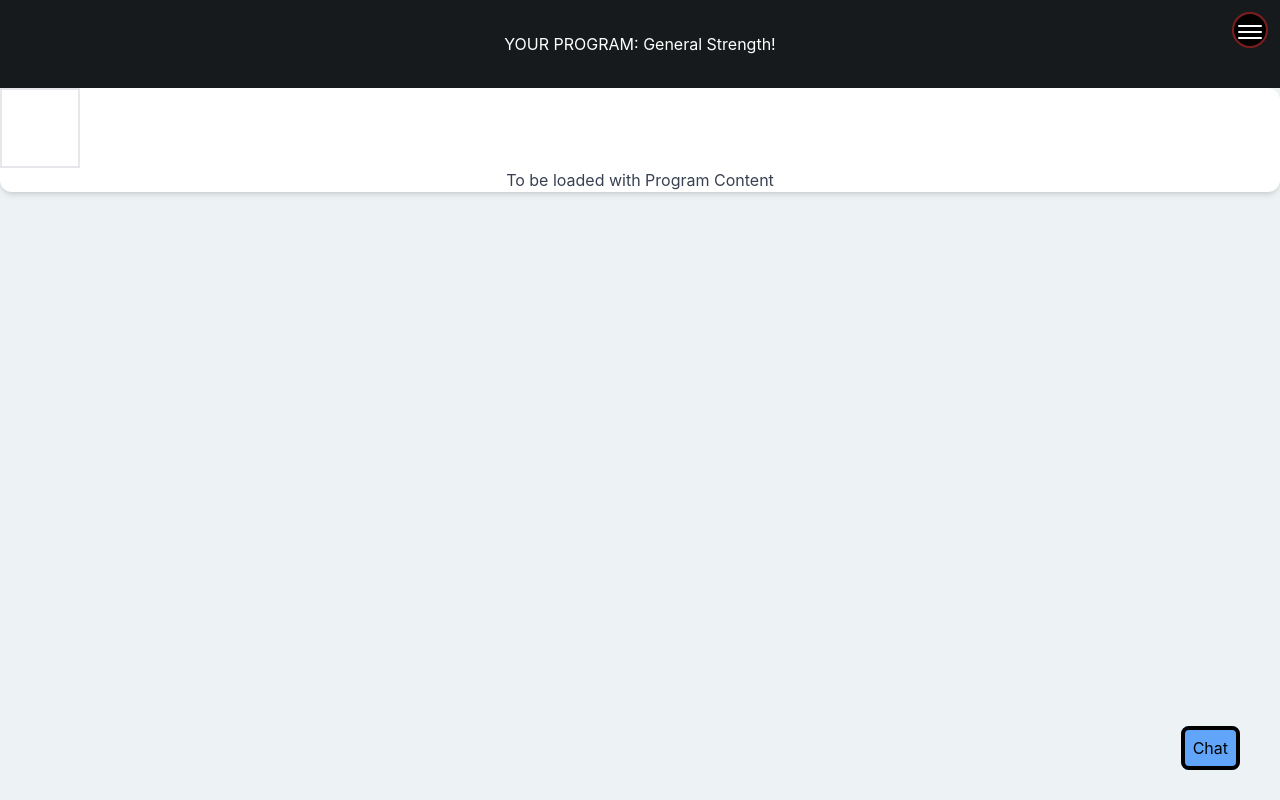
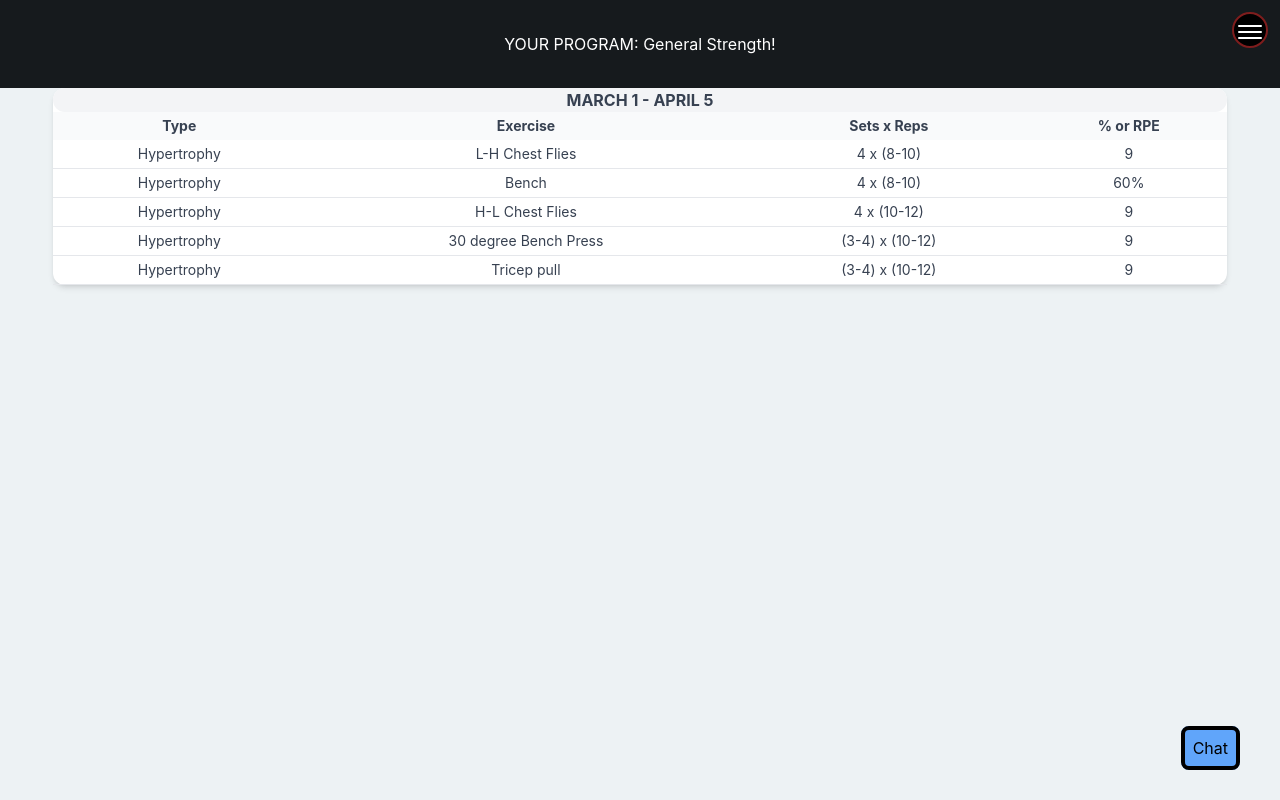
Before and after one commit to kyperbelt/adapted-strength, a React (Create React App) app in the folder frontend/adapted_strength-app/: page /general-program in a window 1280 px wide. Built offline with nearby package versions, Linux system fonts and the light colour scheme.

Commit message:
Entering hardcoded data to test UI

```diff
--- a/frontend/adapted_strength-app/src/pages/program_pages/General.jsx
+++ b/frontend/adapted_strength-app/src/pages/program_pages/General.jsx
@@ -19,13 +19,105 @@ export default function General() {
     return (
         <div className="w-full h-full flex flex-col bottom-20">
             <p className="bg-[#161A1D] text-white bottom-3 px-0 pt-8 pb-8">
-            YOUR PROGRAM: General Strength!
+                YOUR PROGRAM: General Strength!
             </p>
-            <CardBack>
-            <p>
-            <img src={programFiller} className="h-20 w-20 border-solid border-2 content-center flex flex-col boarder-2" alt="workout program" />
-            To be loaded with Program Content
-            </p>
+
+            <CardBack className={`rounded xl:w-11/12 xl:mx-auto w-full`}>
+                <div className="relative overflow-x-auto">
+                    <h1 className="font-bold uppercase rounded-full bg-gray-100">
+                        March 1 - April 5
+                    </h1>
+                    <table className="w-full text-sm text-center rtl:text-right ">
+                        <thead className="text-s rounded-full text-gray-700 bg-gray-50 dark:bg-gray-100 dark:text-[#161A1D]">
+                            <tr>
+                                <th scope="col" className="px-1.5 py-1">
+                                    Type
+                                </th>
+                                <th scope="col" className="px-1.5 py-1">
+                                    Exercise
+                                </th>
+                                <th scope="col" className="px-1.5 py-1">
+                                    Sets x Reps
+                                </th>
+                                <th scope="col" className="px-1.5 py-1">
+                                    % or RPE
+                                </th>
+                            </tr>
+                        </thead>
+                        <tbody>
+                            <tr className="border-b border-gray-200">
+                                <td scope="row" className="px-1.5 py-1">
+                                    Hypertrophy
+                                </td>
+                                <td className="px-1.5 py-1">
+                                    L-H Chest Flies
+                                </td>
+                                <td className="px-1.5 py-1">
+                                    4 x (8-10)
+                                </td>
+                                <td className="px-1.5 py-1">
+                                    9
+                                </td>
+                            </tr>
+                            <tr className="border-b border-gray-200">
+                                <td scope="row" className="px-1.5 py-1">
+                                    Hypertrophy
+                                </td>
+                                <td className="px-1.5 py-1">
+                                    Bench
+                                </td>
+                                <td className="px-1.5 py-1">
+                                    4 x (8-10)
+                                </td>
+                                <td className="px-1.5 py-1">
+                                    60%
+                                </td>
+                            </tr>
+                            <tr className="border-b border-gray-200">
+                                <td scope="row" className="px-1.5 py-1">
+                                    Hypertrophy
+                                </td>
+                                <td className="px-1.5 py-1">
+                                    H-L Chest Flies
+                                </td>
+                                <td className="px-1.5 py-1">
+                                    4 x (10-12)
+                                </td>
+                                <td className="px-1.5 py-1">
+                                    9
+                                </td>
+                            </tr>
+                            <tr className="border-b border-gray-200">
+                                <td scope="row" className="px-1.5 py-1">
+                                    Hypertrophy
+                                </td>
+                                <td className="px-1.5 py-1">
+                                    30 degree Bench Press
+                                </td>
+                                <td className="px-1.5 py-1">
+                                    (3-4) x (10-12)
+                                </td>
+                                <td className="px-1.5 py-1">
+                                    9
+                                </td>
+                            </tr>
+                            <tr className="border-b border-gray-200">
+                                <td scope="row" className="px-1.5 py-1">
+                                    Hypertrophy
+                                </td>
+                                <td className="px-1.5 py-1">
+                                    Tricep pull
+                                </td>
+                                <td className="px-1.5 py-1">
+                                    (3-4) x (10-12)
+                                </td>
+                                <td className="px-1.5 py-1">
+                                    9
+                                </td>
+                            </tr>
+                        </tbody>
+                    </table>
+                </div>
             </CardBack>
         </div>
 
```
